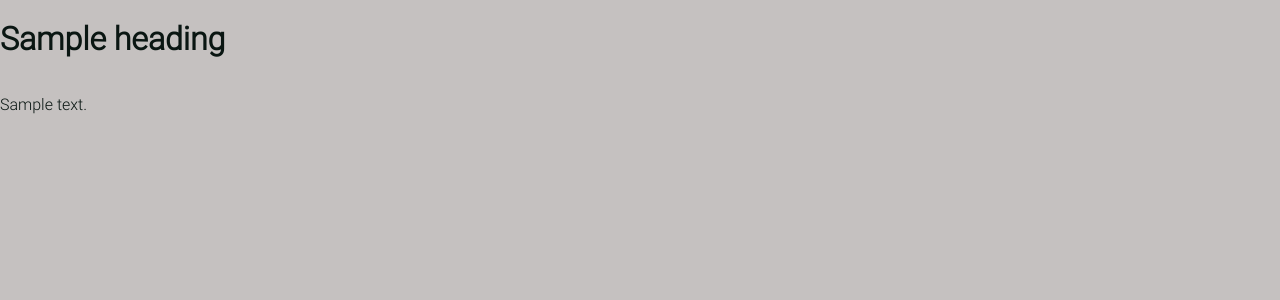
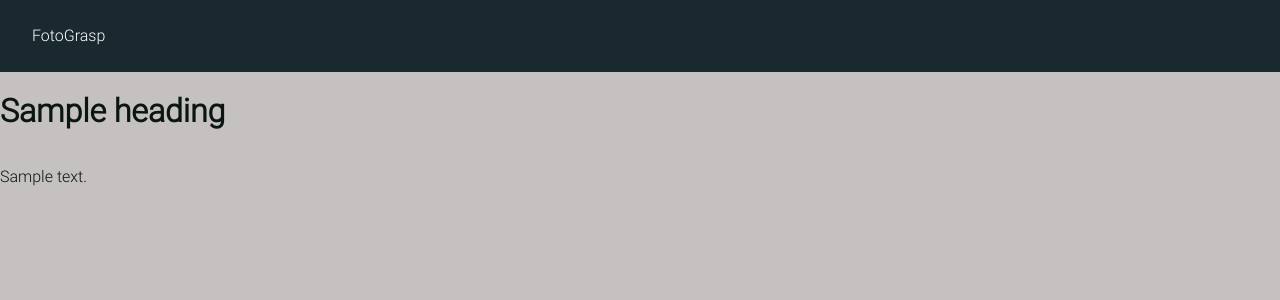
Before and after one commit to taurusx/fotograsp, a React app: page / in a window 1280 px wide. Shown: the top 300 px of the page. Built offline with nearby package versions, Linux system fonts and the light colour scheme.

Commit message:
Add Header component

```diff
--- /dev/null
+++ b/src/components/Header.js
@@ -0,0 +1,59 @@
+import React from 'react'
+import styled from 'styled-components'
+
+import { SITE_TITLE } from './../utils/constants'
+
+const headerHeight = '4.5rem'
+const headerHeightMobile = '3.5rem'
+
+const HeaderPlaceholder = styled.div`
+  position: relative;
+  display: block;
+  flex: 0 0 auto;
+  width: 100%;
+  height: ${headerHeight};
+
+  @media (max-width: 480px) {
+    height: ${headerHeightMobile};
+  }
+`
+
+const HeaderWrapper = styled.header`
+  position: fixed;
+  box-sizing: border-box;
+  top: 0;
+  left: 0;
+  width: 100%;
+  height: ${headerHeight};
+  color: ${props => props.theme.fgContrast};
+  background-color: ${props => props.theme.bgContrast};
+  margin: 0;
+  padding: 0.6rem 2rem;
+  overflow: hidden;
+  transition: ${props =>
+    `all ${props.theme.transition.duration} ${
+      props.theme.transition.function
+    }`};
+  display: flex;
+  justify-content: space-between;
+  align-items: center;
+
+  &:hover {
+    box-shadow: 0px 2px 2px 0px rgba(0, 0, 0, 0.4);
+  }
+
+  @media (max-width: 480px) {
+    height: ${headerHeightMobile};
+  }
+`
+
+const Header = () => {
+  return (
+    <>
+      <HeaderPlaceholder />
+      <HeaderWrapper>{SITE_TITLE}</HeaderWrapper>
+    </>
+  )
+}
+
+export default Header
--- a/src/components/Layout.js
+++ b/src/components/Layout.js
@@ -1,5 +1,7 @@
 import React from 'react'
 import styled from 'styled-components'
+
+import Header from './Header'
 
 const LayoutWrapper = styled.div`
   margin: 0 auto;
@@ -11,6 +13,7 @@ const LayoutWrapper = styled.div`
 const Layout = ({ children }) => {
   return (
     <LayoutWrapper>
+      <Header />
       {children}
       <h1>Sample heading</h1>
       <p>Sample text.</p>
--- /dev/null
+++ b/src/utils/constants.js
@@ -0,0 +1 @@
+export const SITE_TITLE = 'FotoGrasp'
```
